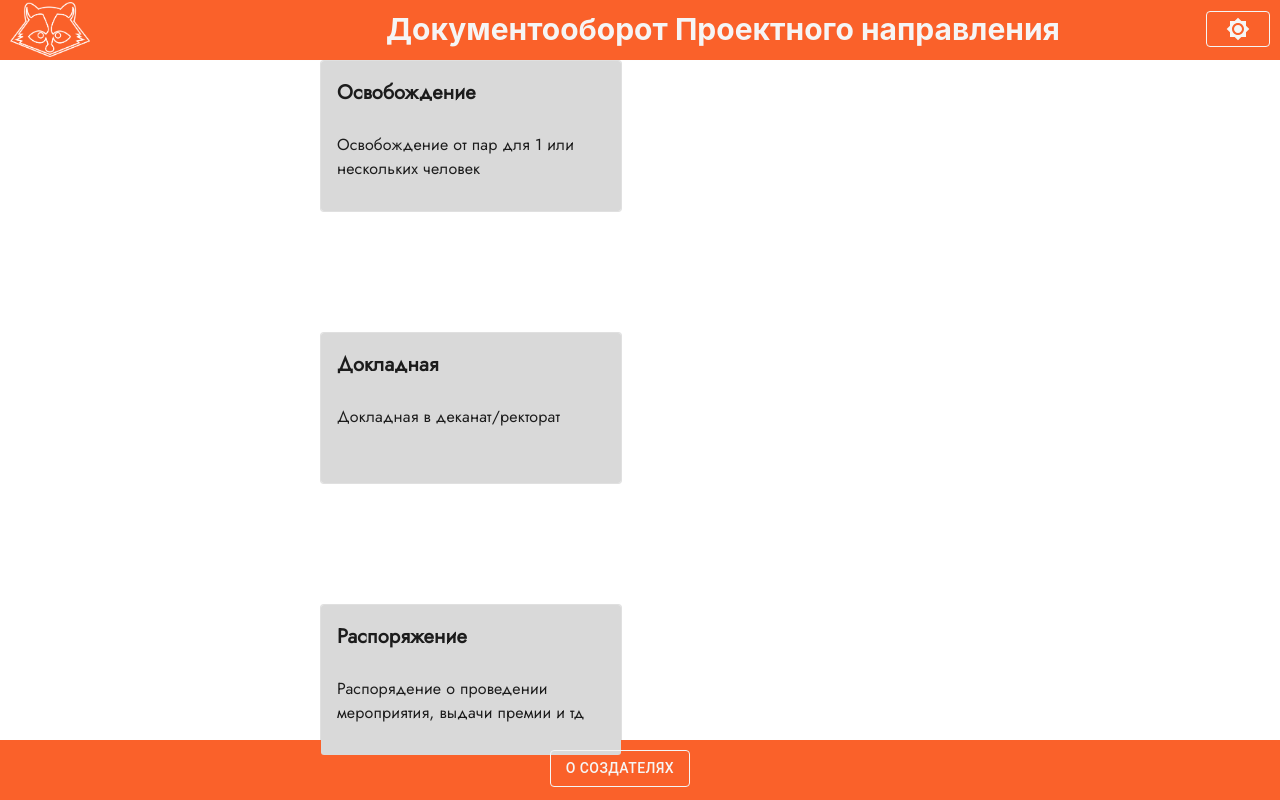
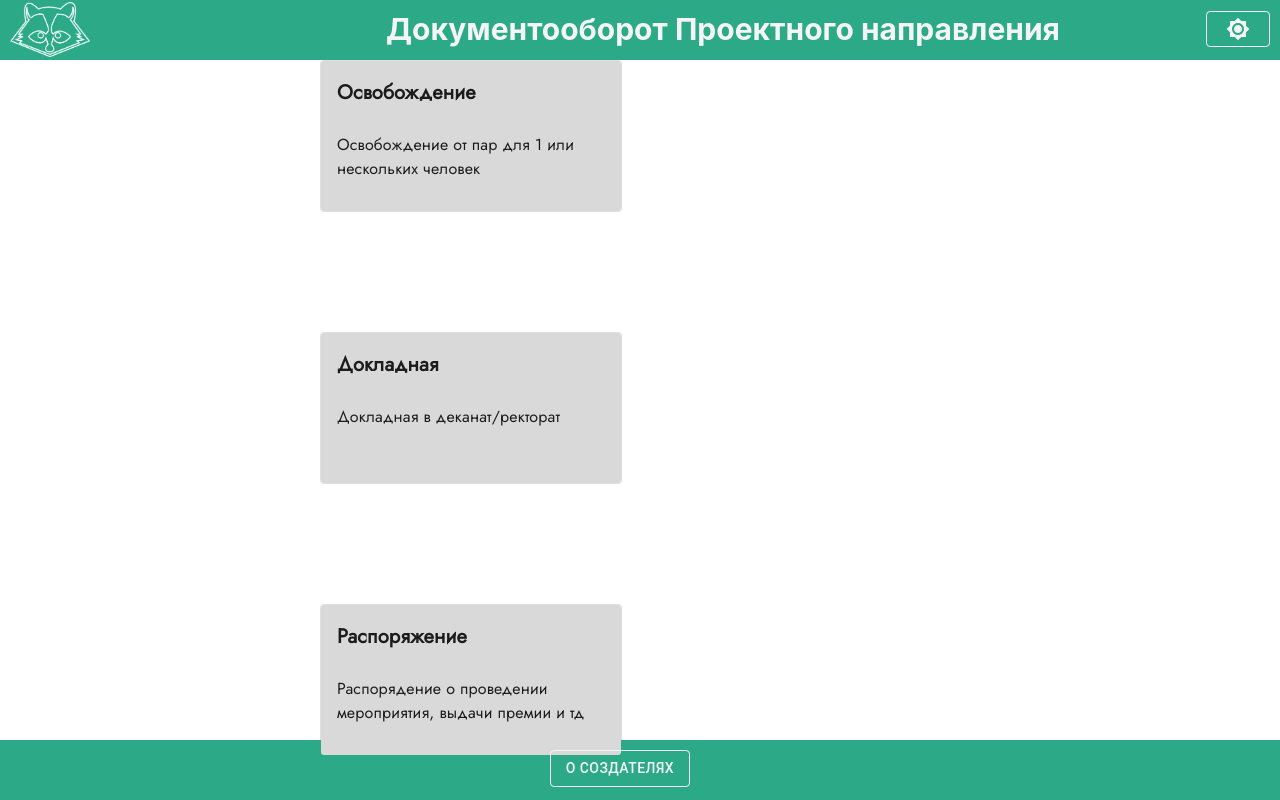
Before and after one commit to IT-FAMCS/documents, a React (Create React App) app in the folder front-doc/: page / in a window 1280 px wide. Shown: the top 800 px of the page. Built offline with nearby package versions, Linux system fonts and the light colour scheme.

Commit message:
feat:color

```diff
--- a/front-doc/src/App.css
+++ b/front-doc/src/App.css
@@ -1,22 +1,22 @@
 body {
-  --header-backgroud-color: #fa612a;
+  --header-backgroud-color: #2caa88;
   --header-text-color: #f5f5f5;
 
   --root-backgroud-color: #ffffff;
   --root-text-color: #000000;
 
-  --footer-backgroud-color: #fa612a;
+  --footer-backgroud-color: #2caa88;
   --footer-text-color: #f5f5f5;
 }
 
 body.dark {
-  --header-backgroud-color: #dd4b02;
+  --header-backgroud-color: #3e816f;
   --header-text-color: #000000;
 
-  --root-backgroud-color: #3d3d3d;
+  --root-backgroud-color: #747474;
   --root-text-color: #000000;
 
-  --footer-backgroud-color: #dd4b02;
+  --footer-backgroud-color: #3e816f;
   --footer-text-color: #000000;
 }
 
```
